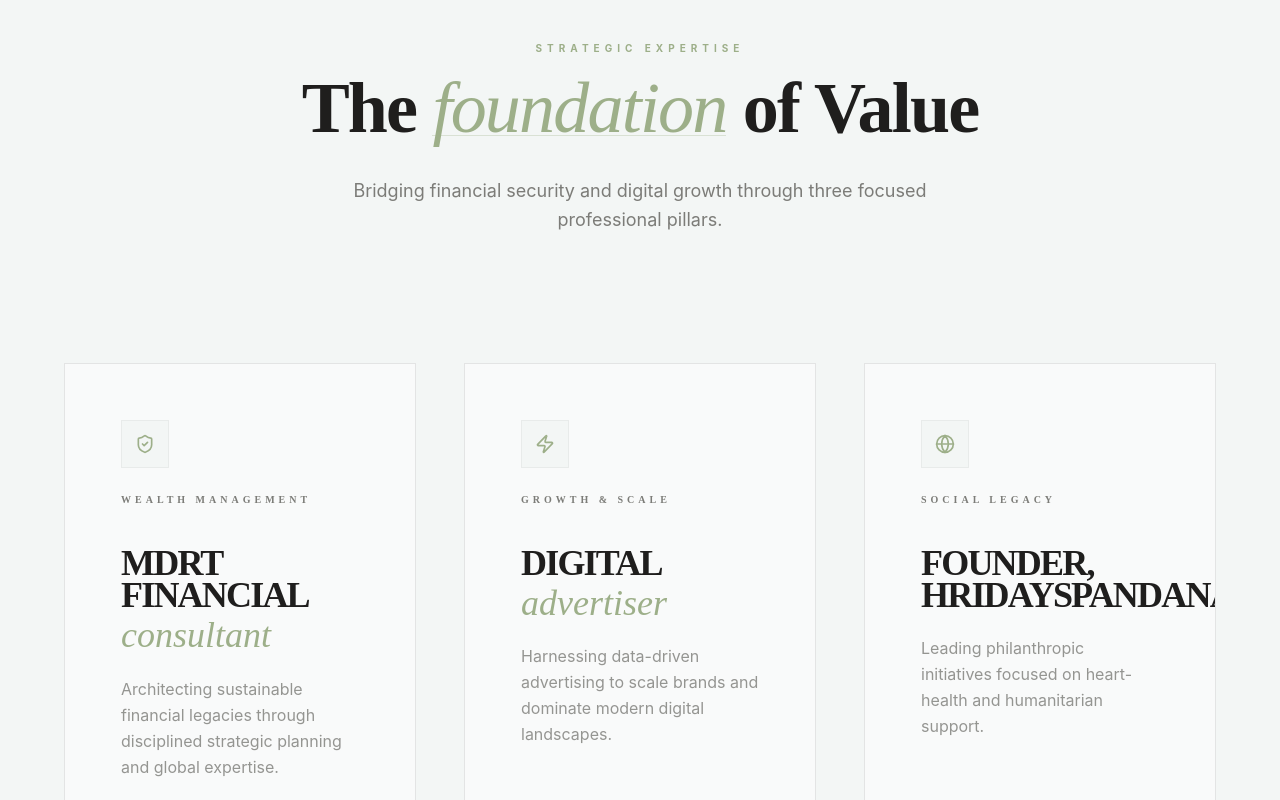
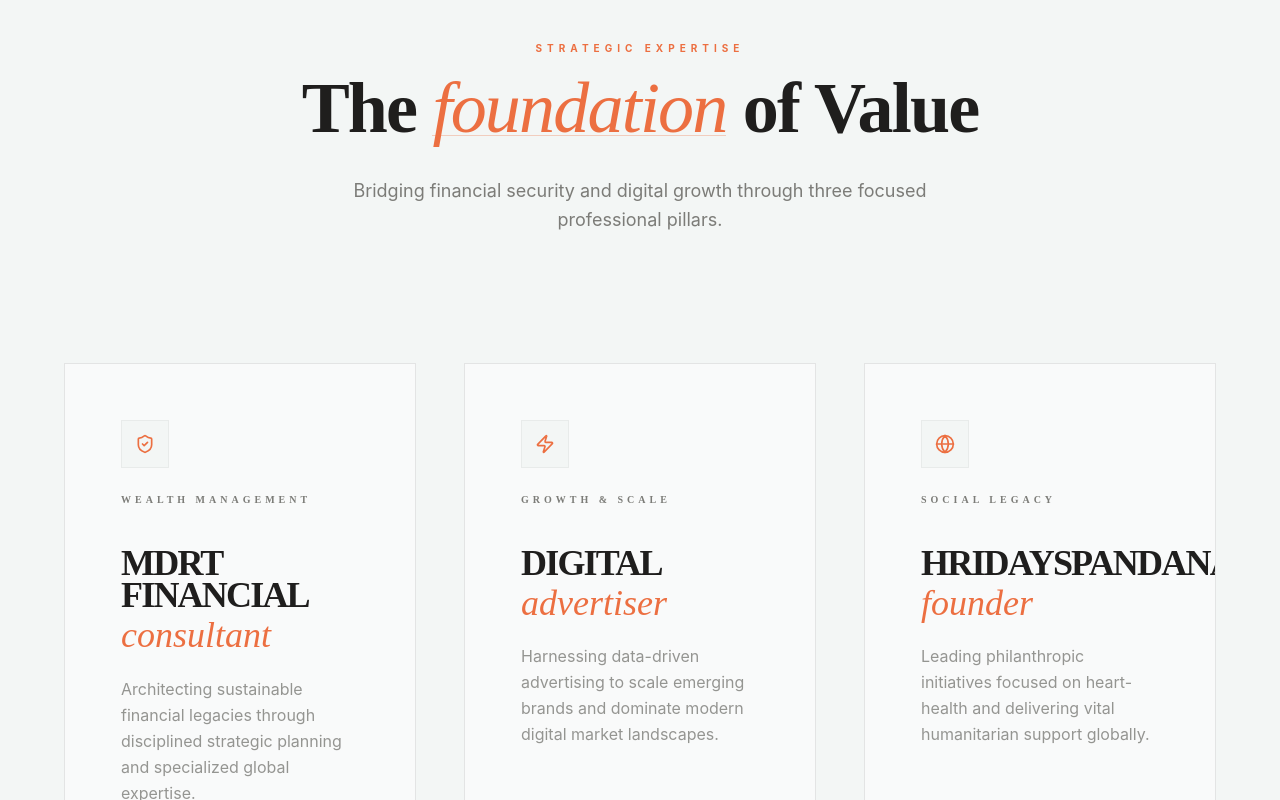
Before and after one commit to AbhiramanKuntimaddi/RP-Portfolio, a Next.js app: page / in a window 1280 px wide. Shown: the part 1080-1880 px from the top of the page. Built offline with nearby package versions, Linux system fonts and the light colour scheme.

Commit message:
Playing with colors and then changed the data for the expertise cards

```diff
--- a/app/components/Expertise.tsx
+++ b/app/components/Expertise.tsx
@@ -91,12 +91,15 @@ export default function Expertise() {
 
 								<div className="text-3xl md:text-4xl font-display font-black text-brand-onyx leading-[0.9] mb-6 uppercase tracking-tighter relative z-10">
 									{role.role.split(" ").map((word, i) => {
+										const cleanWord = word.replace(/,/g, "");
+
 										const isAccent = [
 											"Consultant",
 											"Advertiser",
 											"Founder",
 											"Strategist",
-										].includes(word);
+										].includes(cleanWord);
+
 										return (
 											<span
 												key={i}
@@ -105,7 +108,7 @@ export default function Expertise() {
 														? "italic font-light text-brand-accent block lowercase mt-2 tracking-normal"
 														: "block"
 												}>
-												{word}{" "}
+												{word}
 											</span>
 										);
 									})}
--- a/app/constants/roles.ts
+++ b/app/constants/roles.ts
@@ -11,20 +11,20 @@ export const ROLES: Role[] = [
 		title: "Wealth Management",
 		role: "MDRT Financial Consultant",
 		description:
-			"Architecting sustainable financial legacies through disciplined strategic planning and global expertise.",
+			"Architecting sustainable financial legacies through disciplined strategic planning and specialized global expertise.",
 	},
 	{
 		id: "digital",
 		title: "Growth & Scale",
 		role: "Digital Advertiser",
 		description:
-			"Harnessing data-driven advertising to scale brands and dominate modern digital landscapes.",
+			"Harnessing data-driven advertising to scale emerging brands and dominate modern digital market landscapes.",
 	},
 	{
 		id: "foundation",
 		title: "Social Legacy",
-		role: "Founder, HridaySpandana",
+		role: "HridaySpandana Founder",
 		description:
-			"Leading philanthropic initiatives focused on heart-health and humanitarian support.",
+			"Leading philanthropic initiatives focused on heart-health and delivering vital humanitarian support globally.",
 	},
 ];
--- a/app/globals.css
+++ b/app/globals.css
@@ -4,7 +4,7 @@
   /* Brand Colors */
   --color-brand-onyx: #1F1E1D;      /* Primary text */
   --color-brand-paper: #F3F6F5;     /* Background */
-  --color-brand-accent: #9daf89;    /* Buttons, links, highlights */
+  --color-brand-accent: #ec6f41;    /* Buttons, links, highlights */
   --color-brand-muted: #7C7C78;     /* Secondary text / subtle info */
   --color-brand-light: #DCE6E5;     /* Overlays, cards */
 
```
